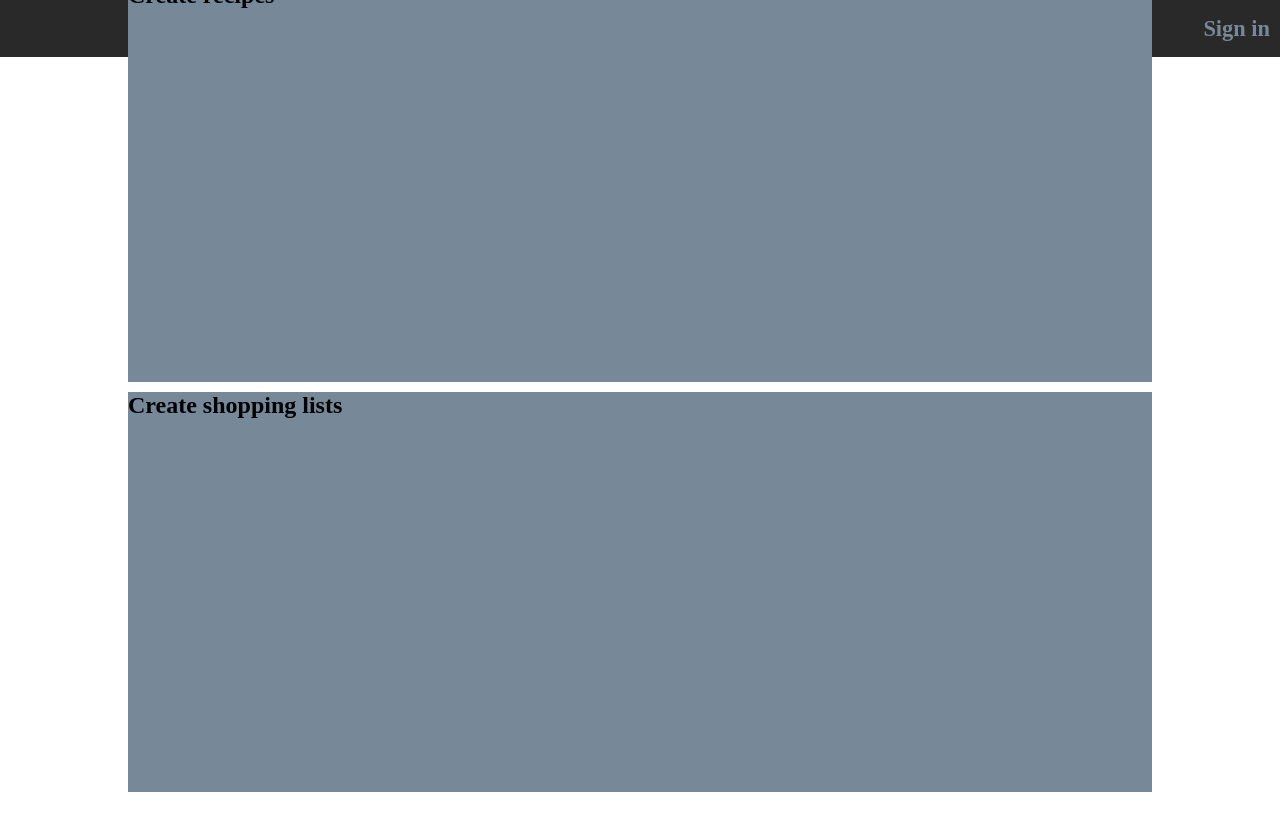
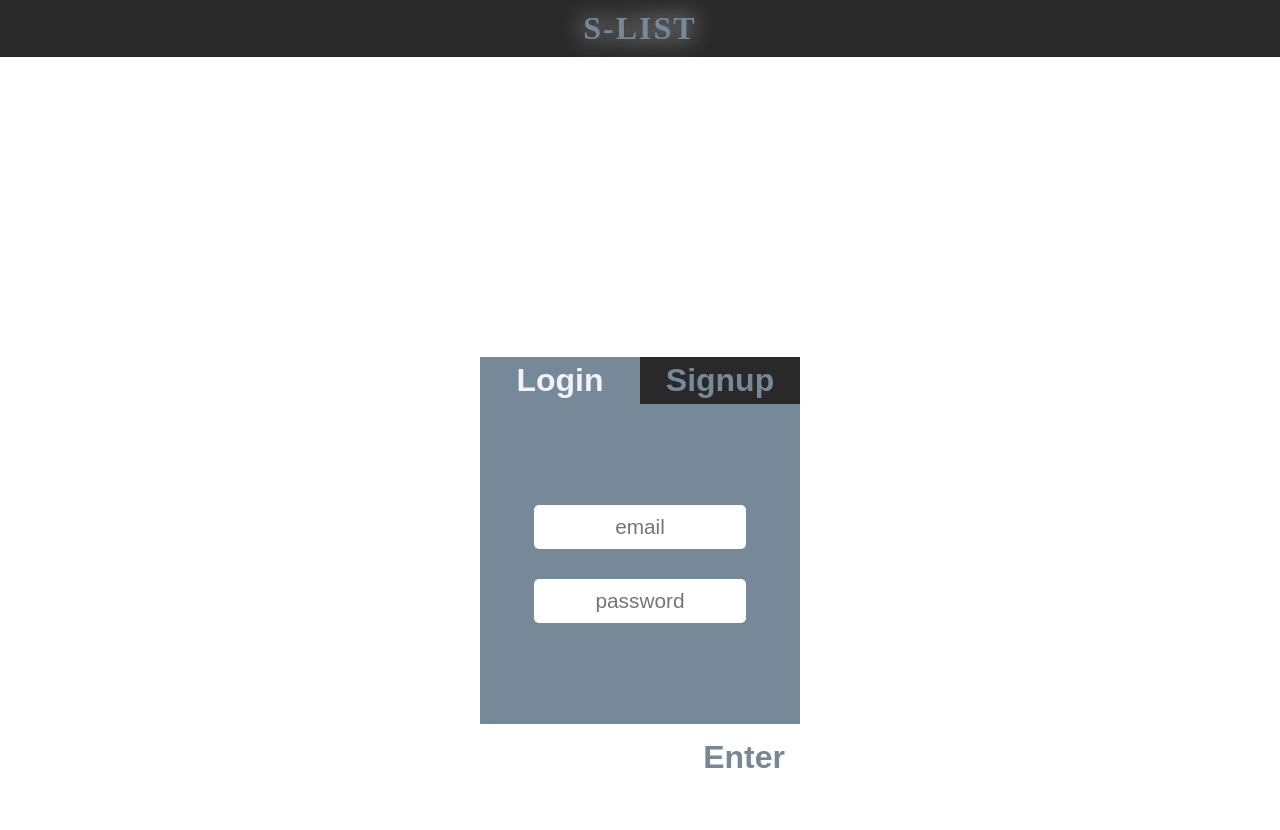
Before and after one commit to mart8ins/sList-fo, a React (Create React App) app: page / in a window 1280 px wide. Shown: the top 830 px of the page. Built offline with nearby package versions, Linux system fonts and the light colour scheme.

Commit message:
added route guard component

```diff
--- a/src/App.tsx
+++ b/src/App.tsx
@@ -4,7 +4,7 @@ import Recipes from "./components/recipes/Recipes";
 import SList from "./components/s-list/SList";
 import Header from "./components/header/Header";
 import Landing from "./components/landing/Landing";
-import SignIn from "./components/signin/SignIn";
+import RouteGuard from "./components/utils/RouteGuard";
 
 import UserContextProvider from "./context/UserContext";
 import CreateSListContextProvider from "./context/CreateSListContext";
@@ -24,18 +24,29 @@ function App() {
                                 <div className="App">
                                     <Header />
                                     <Routes>
-                                        <Route path="/" element={<Landing />} />
                                         <Route
-                                            path="auth"
-                                            element={<SignIn />}
+                                            path="/"
+                                            element={
+                                                <RouteGuard>
+                                                    <Landing />
+                                                </RouteGuard>
+                                            }
                                         />
                                         <Route
                                             path="recipes"
-                                            element={<Recipes />}
+                                            element={
+                                                <RouteGuard>
+                                                    <Recipes />
+                                                </RouteGuard>
+                                            }
                                         />
                                         <Route
                                             path="shopping-list"
-                                            element={<SList />}
+                                            element={
+                                                <RouteGuard>
+                                                    <SList />
+                                                </RouteGuard>
+                                            }
                                         />
                                     </Routes>
                                 </div>
--- a/src/components/header/Header.tsx
+++ b/src/components/header/Header.tsx
@@ -16,14 +16,12 @@ const Header = () => {
     const [listIsPending, setListIsPending] = useState(false);
     const [recipeIsPending, setRecipeIsPending] = useState(false);
 
-    const { user, updateUser, activeLink, changeActiveLink } =
-        useContext(userContext);
+    const { user, updateUser, activeLink, changeActiveLink } = useContext(userContext);
     const { recipes } = useContext(recipesContext);
     const { shoppingLists } = useContext(shoppingListsContext);
     const { openModal } = useContext(modalContext);
     const { listTitle, groceriesList } = useContext(createSListContext);
-    const { recipeTitle, preperation, cals, recipeGroceriesList } =
-        useContext(createRecipeContext);
+    const { recipeTitle, preperation, cals, recipeGroceriesList } = useContext(createRecipeContext);
 
     useEffect(() => {
         if (listTitle.length > 0 || groceriesList.length > 0) {
@@ -32,24 +30,12 @@ const Header = () => {
             setListIsPending(false);
         }
 
-        if (
-            recipeTitle.length > 0 ||
-            preperation.length > 0 ||
-            cals.length > 0 ||
-            recipeGroceriesList.length > 0
-        ) {
+        if (recipeTitle.length > 0 || preperation.length > 0 || cals.length > 0 || recipeGroceriesList.length > 0) {
             setRecipeIsPending(true);
         } else {
             setRecipeIsPending(false);
         }
-    }, [
-        listTitle,
-        groceriesList,
-        recipeTitle,
-        preperation,
-        cals,
-        recipeGroceriesList,
-    ]);
+    }, [listTitle, groceriesList, recipeTitle, preperation, cals, recipeGroceriesList]);
 
     const signOut = () => {
         updateUser({
@@ -70,13 +56,9 @@ const Header = () => {
                     <div>
                         <Link to="/" onClick={() => changeActiveLink("")}>
                             S-list{" "}
-                            {(activeLink === "recipes" ||
-                                activeLink === "shopping-list") && (
+                            {(activeLink === "recipes" || activeLink === "shopping-list") && (
                                 <span>
-                                    <FontAwesomeIcon
-                                        className="icon"
-                                        icon={faCirclePlus}
-                                    />
+                                    <FontAwesomeIcon className="icon" icon={faCirclePlus} />
                                 </span>
                             )}
                         </Link>
@@ -92,22 +74,17 @@ const Header = () => {
                             >
                                 Logout
                             </Link>
-                        ) : (
-                            <Link to="auth">Sign in</Link>
-                        )}
+                        ) : // <Link to="auth">Sign in</Link>
+                        null}
                     </div>
                 </div>
 
-                {user.status &&
-                    (recipes.length > 0 || shoppingLists.length > 0) && (
+                {user.status && (recipes.length > 0 || shoppingLists.length > 0) && (
                     <div className="bottom">
                         {recipes.length > 0 && (
                             <NavLink
                                 onClick={() => changeActiveLink("recipes")}
-                                    className={`navLinks ${
-                                        activeLink === "recipes" &&
-                                        "active__link"
-                                    }`}
+                                className={`navLinks ${activeLink === "recipes" && "active__link"}`}
                                 to="/recipes"
                             >
                                 Recipes
@@ -115,28 +92,15 @@ const Header = () => {
                         )}
                         {shoppingLists.length > 0 && (
                             <NavLink
-                                    onClick={() =>
-                                        changeActiveLink("shopping-list")
-                                    }
-                                    className={`navLinks ${
-                                        activeLink === "shopping-list" &&
-                                        "active__link"
-                                    }`}
+                                onClick={() => changeActiveLink("shopping-list")}
+                                className={`navLinks ${activeLink === "shopping-list" && "active__link"}`}
                                 to="/shopping-list"
                             >
                                 Shopping lists
                             </NavLink>
                         )}
-                            {listIsPending && (
-                                <button onClick={() => openModal("s-list")}>
-                                    Finish your list
-                                </button>
-                            )}
-                            {recipeIsPending && (
-                                <button onClick={() => openModal("recipe")}>
-                                    Finish your recipe
-                                </button>
-                            )}
+                        {listIsPending && <button onClick={() => openModal("s-list")}>Finish your list</button>}
+                        {recipeIsPending && <button onClick={() => openModal("recipe")}>Finish your recipe</button>}
                     </div>
                 )}
             </div>
--- a/src/components/landing/Landing.tsx
+++ b/src/components/landing/Landing.tsx
@@ -1,5 +1,6 @@
 import { useContext } from "react";
 import "./landing.css";
+import SignIn from "../signin/SignIn";
 
 import CreateContent from "./components/CreateContent";
 import { userContext } from "../../context/UserContext";
@@ -9,24 +10,7 @@ type Props = {};
 const Landing = (props: Props) => {
     const { user } = useContext(userContext);
 
-    return (
-        <div className="landing">
-            {user.status ? (
-                <CreateContent />
-            ) : (
-                <div className="landing__container">
-                    <div className="intro">
-                        <div>
-                            <h2>Create recipes</h2>
-                        </div>
-                        <div>
-                            <h2>Create shopping lists</h2>
-                        </div>
-                    </div>
-                </div>
-            )}
-        </div>
-    );
+    return <div className="landing">{user.status ? <CreateContent /> : <SignIn />}</div>;
 };
 
 export default Landing;
--- a/src/components/recipes/components/RecipeDetails.tsx
+++ b/src/components/recipes/components/RecipeDetails.tsx
@@ -88,8 +88,8 @@ function RecipeDetails({ recipeId }: Props) {
                 return el.id === updatedObj.id;
             });
             shopRef.splice(index, 1, updatedObj);
+            updateShoppingLists(shopRef);
 
-            updateShoppingLists(shopRef);
             // SET DEFAULT STATE
             setShowRecipeNameWhereToSendGroceries(false);
             setChoosenShoppingListIDWhereToSendGroceries("");
--- /dev/null
+++ b/src/components/utils/RouteGuard.tsx
@@ -0,0 +1,19 @@
+import { useContext } from "react";
+import { Navigate } from "react-router-dom";
+import { userContext } from "../../context/UserContext";
+
+function RouteGuard({ children }: { children: JSX.Element }) {
+    const {
+        user: { status },
+    } = useContext(userContext);
+
+    console.log(window.location.pathname);
+
+    if (!status && window.location.pathname !== "/") {
+        return <Navigate to="/" />;
+    }
+
+    return children;
+}
+
+export default RouteGuard;
--- a/src/context/UserContext.tsx
+++ b/src/context/UserContext.tsx
@@ -14,7 +14,6 @@ function UserContextProvider({ children }: { children: any }) {
         status: false,
     });
     const [activeLink, setActiveLink] = useState("");
-
     const updateUser = (user: UserData, login?: boolean) => {
         if (login) {
             // call to backend un kontkstā nostoro tikai, ja ir ok response
```
Lines whose indentation alone changed are shown as unchanged.
